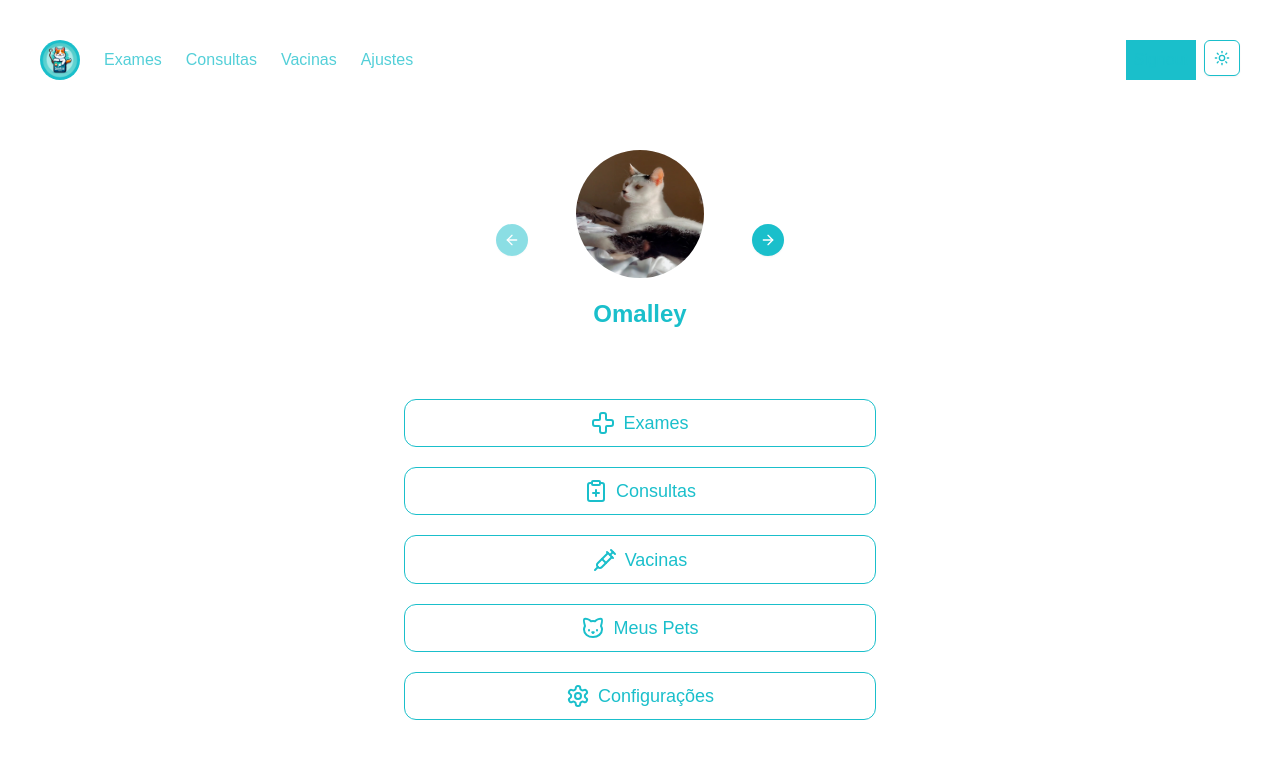
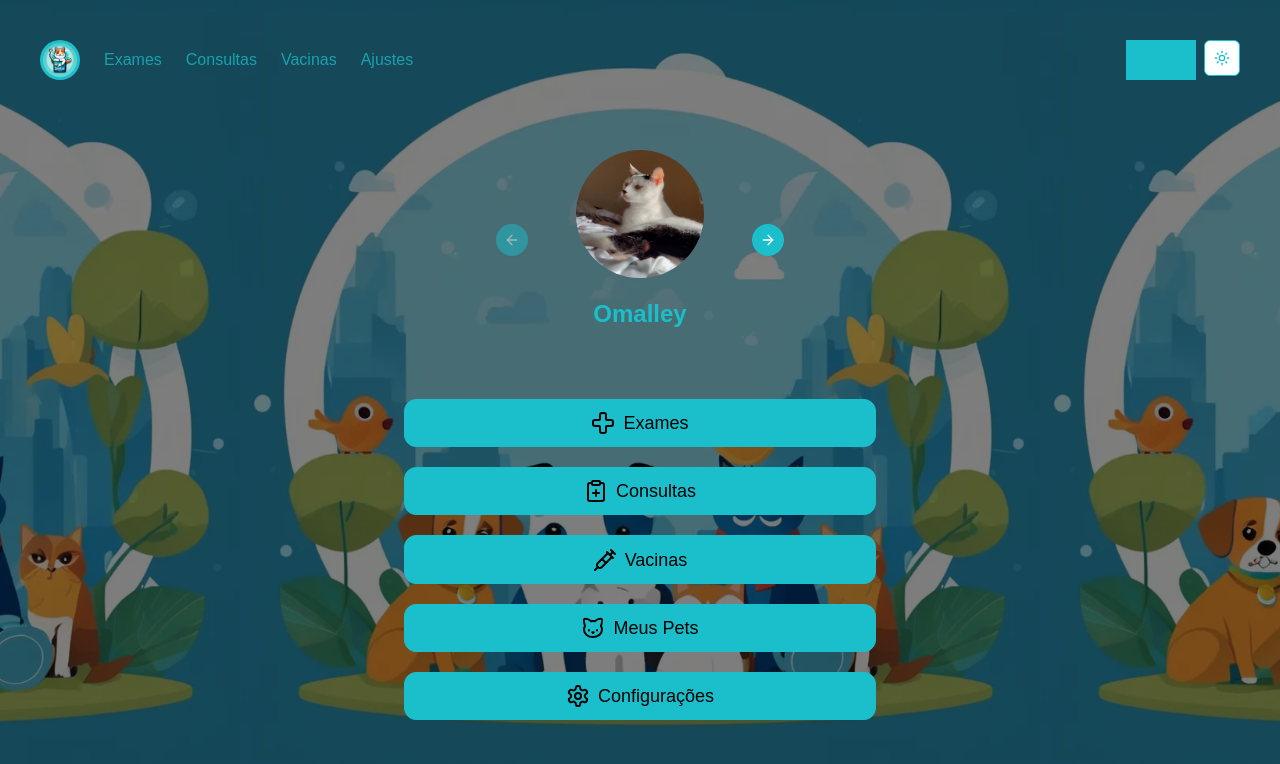
Before and after one commit to Dev-DanyVazquez69/santos-pets-2.0, a Next.js app: page / in a window 1280 px wide. Shown: the top 764 px of the page. Built offline with nearby package versions, Linux system fonts and the light colour scheme.

Commit message:
add image background

```diff
--- a/src/app/layout.tsx
+++ b/src/app/layout.tsx
@@ -29,8 +29,9 @@ export default function RootLayout({
         <meta name="apple-mobile-web-app-title" content="Santos Pets" />
       </head>
       <body
-        className={`${geistSans.variable} ${geistMono.variable} antialiased p-5 md:p-10 min-h-screen flex flex-col`}
+        className={`${geistSans.variable} ${geistMono.variable} antialiased min-h-screen flex flex-col bg-[url(/background.png)] bg-center bg-contain`}
       >
+        <div className="display flex flex-col flex-1 bg-black/50 p-5 md:p-10">
           <ThemeProvider
             attribute="class"
             defaultTheme="system"
@@ -39,6 +40,7 @@ export default function RootLayout({
           >
             {children}
           </ThemeProvider>
+        </div>
       </body>
     </html>
   );
--- a/src/app/page.tsx
+++ b/src/app/page.tsx
@@ -4,6 +4,9 @@ import { Cat, ClipboardPlus, CrossIcon, Settings, Syringe } from "lucide-react";
 import Link from "next/link";
 
 export default function Home() {
+
+  const styleLink = "border border-foreground bg-foreground flex flex-grow rounded-xl items-center justify-center gap-2";
+
   return (
     <>
       <Header />
@@ -11,25 +14,25 @@ export default function Home() {
         <div className="flex flex-1">
           <CarouselPets />
         </div>
-        <div className="flex flex-col flex-1 gap-5 p-5 w-full max-w-lg text-foreground">
-          <Link href={"/Exames"} className="border border-foreground flex flex-grow rounded-xl items-center justify-center gap-2">
+        <div className="flex flex-col flex-1 gap-5 p-5 w-full max-w-lg text-black">
+          <Link href={"/Exames"} className={styleLink}>
             <CrossIcon />
             <p className="text-lg hover:text-2xl">Exames</p>
           </Link>
-          <Link href={"/Consultas"} className="border border-foreground flex flex-grow rounded-xl items-center justify-center gap-2">
+          <Link href={"/Consultas"} className={styleLink}>
             <ClipboardPlus />
             <p className="text-lg hover:text-2xl">Consultas</p>
           </Link>
-          <Link href={"/vacinas"} className="border border-foreground flex flex-grow rounded-xl items-center justify-center gap-2">
-            <Syringe/>
+          <Link href={"/vacinas"} className={styleLink}>
+            <Syringe />
             <p className="text-lg hover:text-2xl">Vacinas</p>
           </Link>
-          <Link href={"/Meus Pets"} className="border border-foreground flex flex-grow rounded-xl items-center justify-center gap-2">
-            <Cat/>
+          <Link href={"/Meus Pets"} className={styleLink}>
+            <Cat />
             <p className="text-lg hover:text-2xl">Meus Pets</p>
           </Link>
-          <Link href={"/Meus Pets"} className="border border-foreground flex flex-grow rounded-xl items-center justify-center gap-2">
-            <Settings/>
+          <Link href={"/Meus Pets"} className={styleLink}>
+            <Settings />
             <p className="text-lg hover:text-2xl">Configurações</p>
           </Link>
         </div>
```
Also changed, not shown: public/background.png (added), public/background1.png (added). Lines whose indentation alone changed are shown as unchanged.
